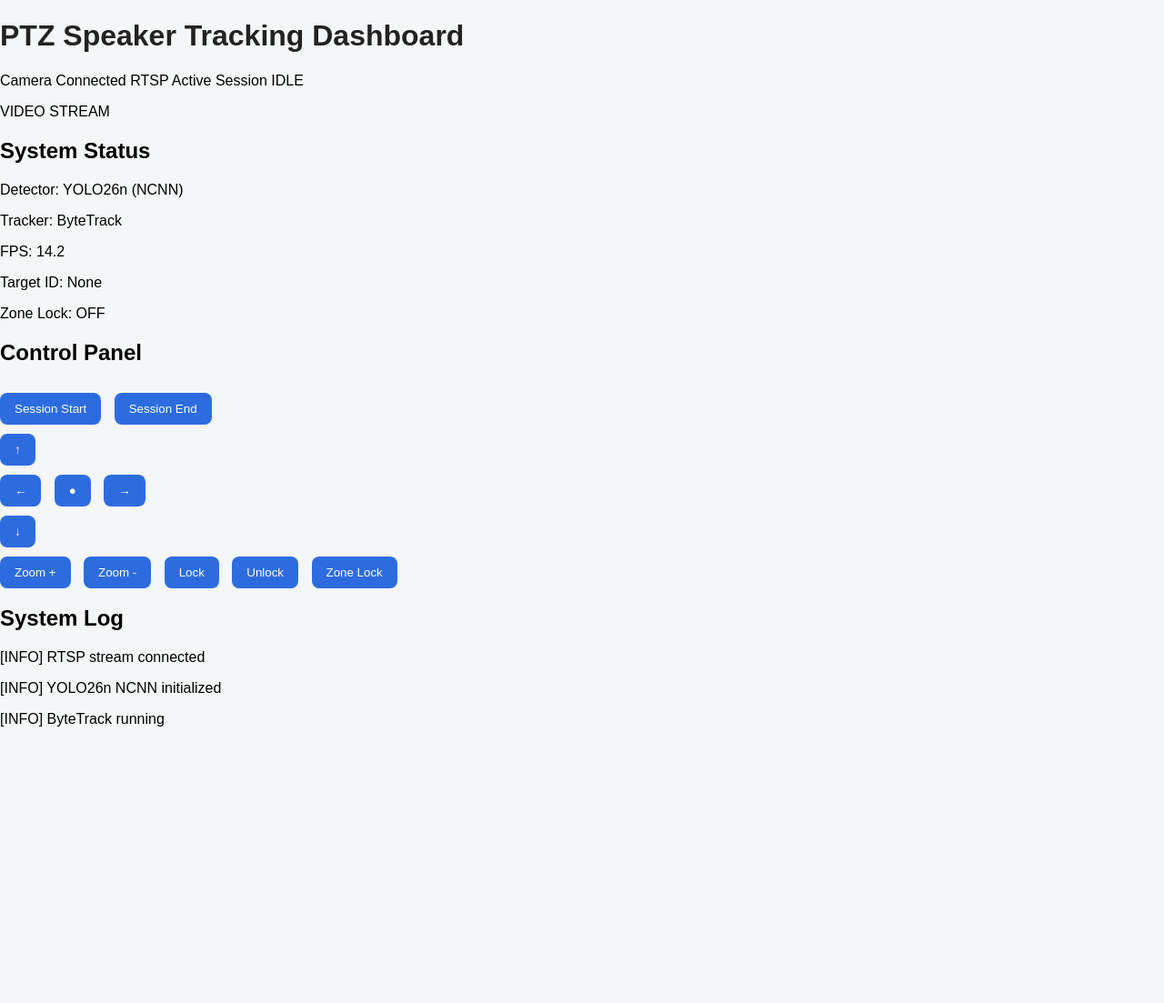
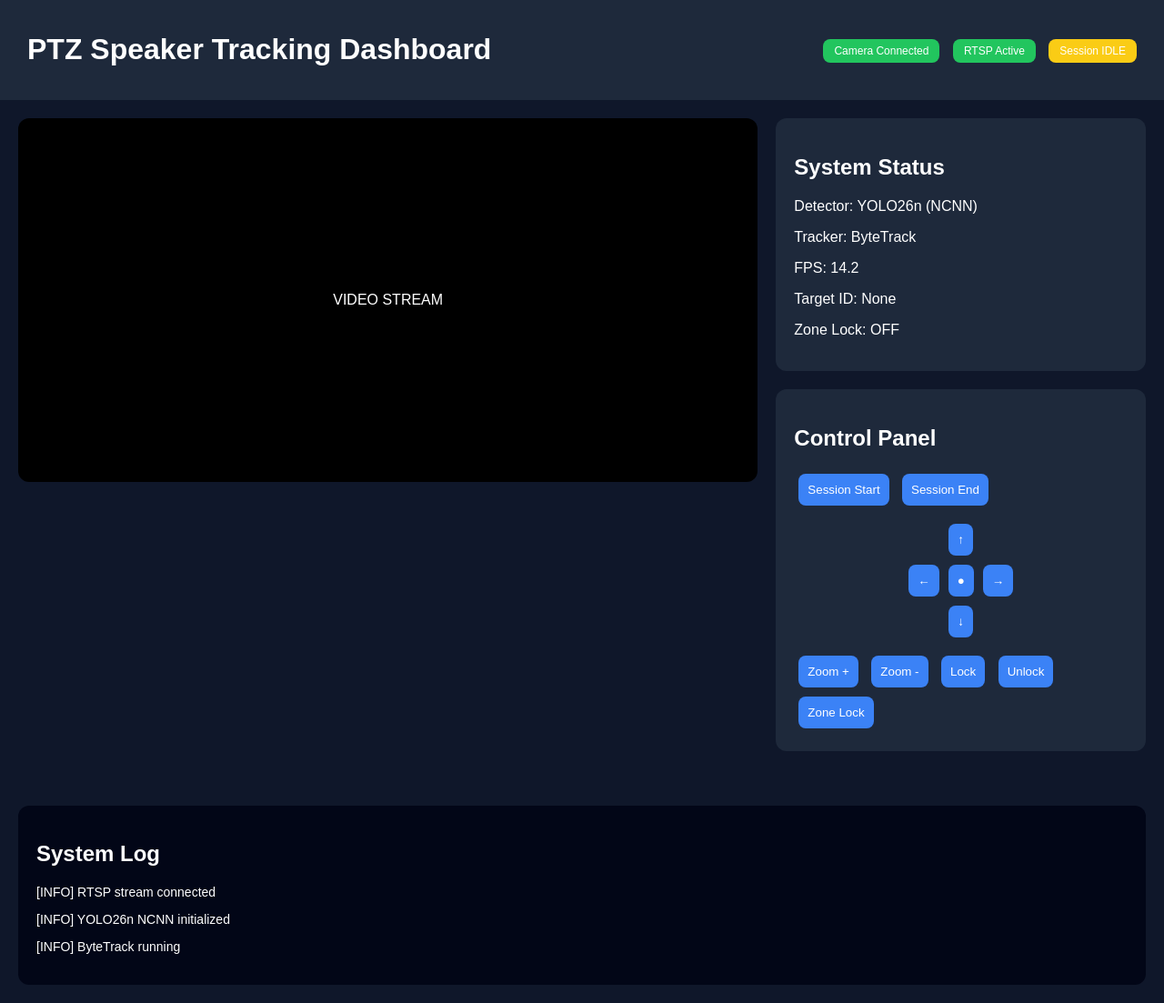
Before and after one commit to jaehyeon-s/PTZ_Speaker_Tracking, a FastAPI app: page / in a window 1280 px wide. Shown: the whole page at 91% size. Before the commit the page ends 799 px from the top, so only its background shows below. Run offline with FastAPI, Linux system fonts and the light colour scheme.

Commit message:
웹 대시보드 스타일

```diff
--- a/src/api/dashboard/static/css/style.css
+++ b/src/api/dashboard/static/css/style.css
@@ -1,38 +1,97 @@
 body {
     margin: 0;
     font-family: Arial, sans-serif;
-    background-color: #f4f6f8;
+    background-color: #0f172a;
+    color: white;
 }
 
-.container {
-    max-width: 900px;
-    margin: 40px auto;
+/* 헤더 */
+.header {
+    display: flex;
+    justify-content: space-between;
+    align-items: center;
+    padding: 15px 30px;
+    background: #1e293b;
+}
+
+.status-bar .badge {
+    padding: 6px 12px;
+    margin-left: 10px;
+    border-radius: 8px;
+    font-size: 12px;
+}
+
+.green { background: #22c55e; }
+.yellow { background: #facc15; }
+
+/* 메인 */
+.main {
+    display: flex;
     padding: 20px;
 }
 
-h1 {
-    color: #222;
+/* 영상 */
+.video-section {
+    flex: 2;
 }
 
-.panel {
-    background: white;
+.video-box {
+    height: 400px;
+    background: black;
+    display: flex;
+    align-items: center;
+    justify-content: center;
     border-radius: 12px;
-    padding: 20px;
-    margin-top: 20px;
-    box-shadow: 0 2px 8px rgba(0, 0, 0, 0.08);
 }
 
+/* 오른쪽 */
+.side-panel {
+    flex: 1;
+    margin-left: 20px;
+}
+
+/* 카드 */
+.card {
+    background: #1e293b;
+    padding: 20px;
+    border-radius: 12px;
+    margin-bottom: 20px;
+}
+
+/* 버튼 */
 button {
-    margin-right: 10px;
-    margin-top: 10px;
-    padding: 10px 16px;
+    margin: 5px;
+    padding: 10px;
     border: none;
     border-radius: 8px;
-    background-color: #2d6cdf;
+    background: #3b82f6;
     color: white;
     cursor: pointer;
 }
 
 button:hover {
-    background-color: #1f4ea8;
+    background: #2563eb;
 }
+
+/* PTZ */
+.ptz {
+    text-align: center;
+    margin: 10px 0;
+}
+
+.ptz div {
+    display: flex;
+    justify-content: center;
+}
+
+/* 로그 */
+.log-panel {
+    background: #020617;
+    padding: 20px;
+    margin: 20px;
+    border-radius: 12px;
+}
+
+#log-box {
+    font-size: 14px;
+}
```
